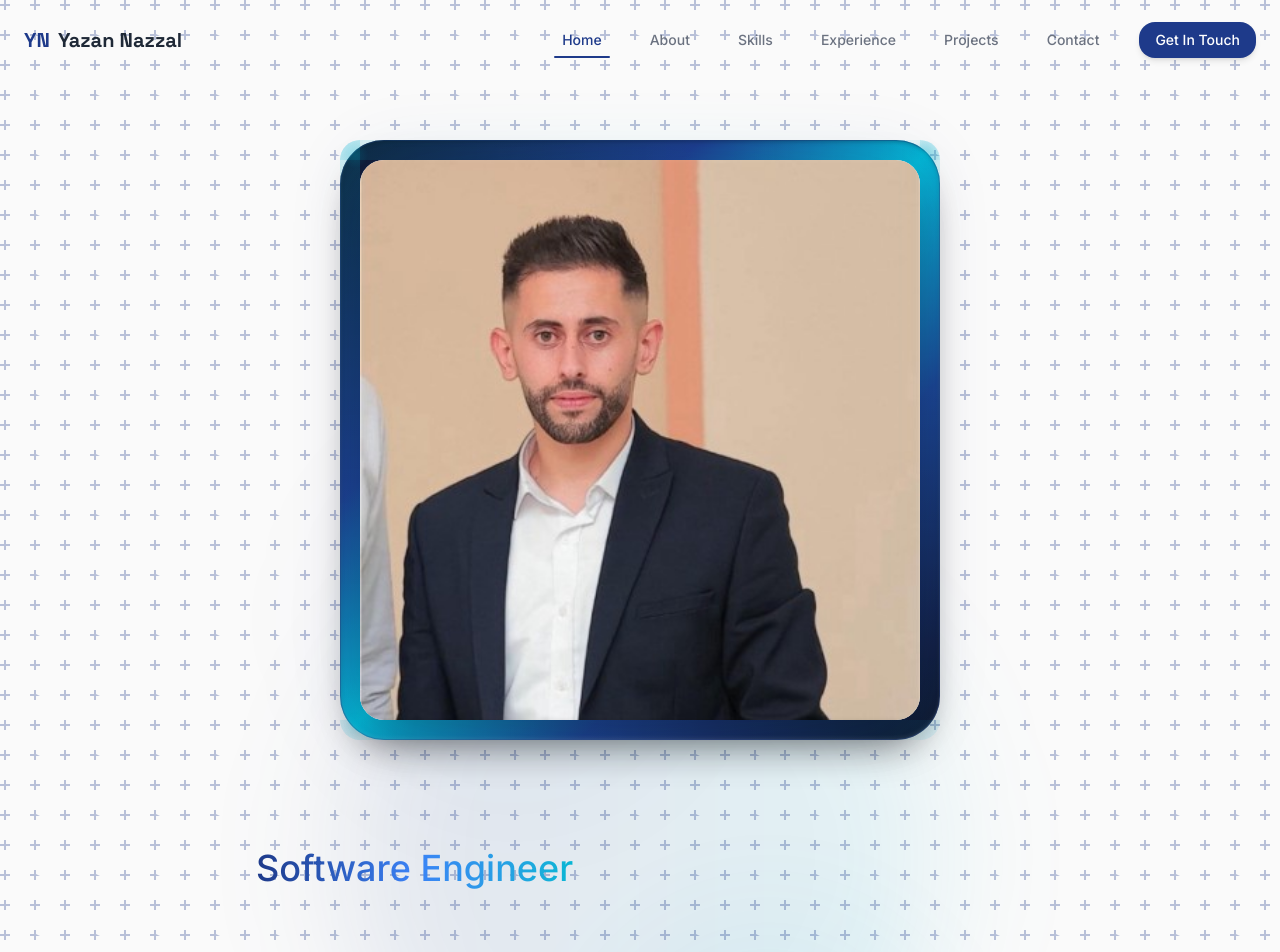
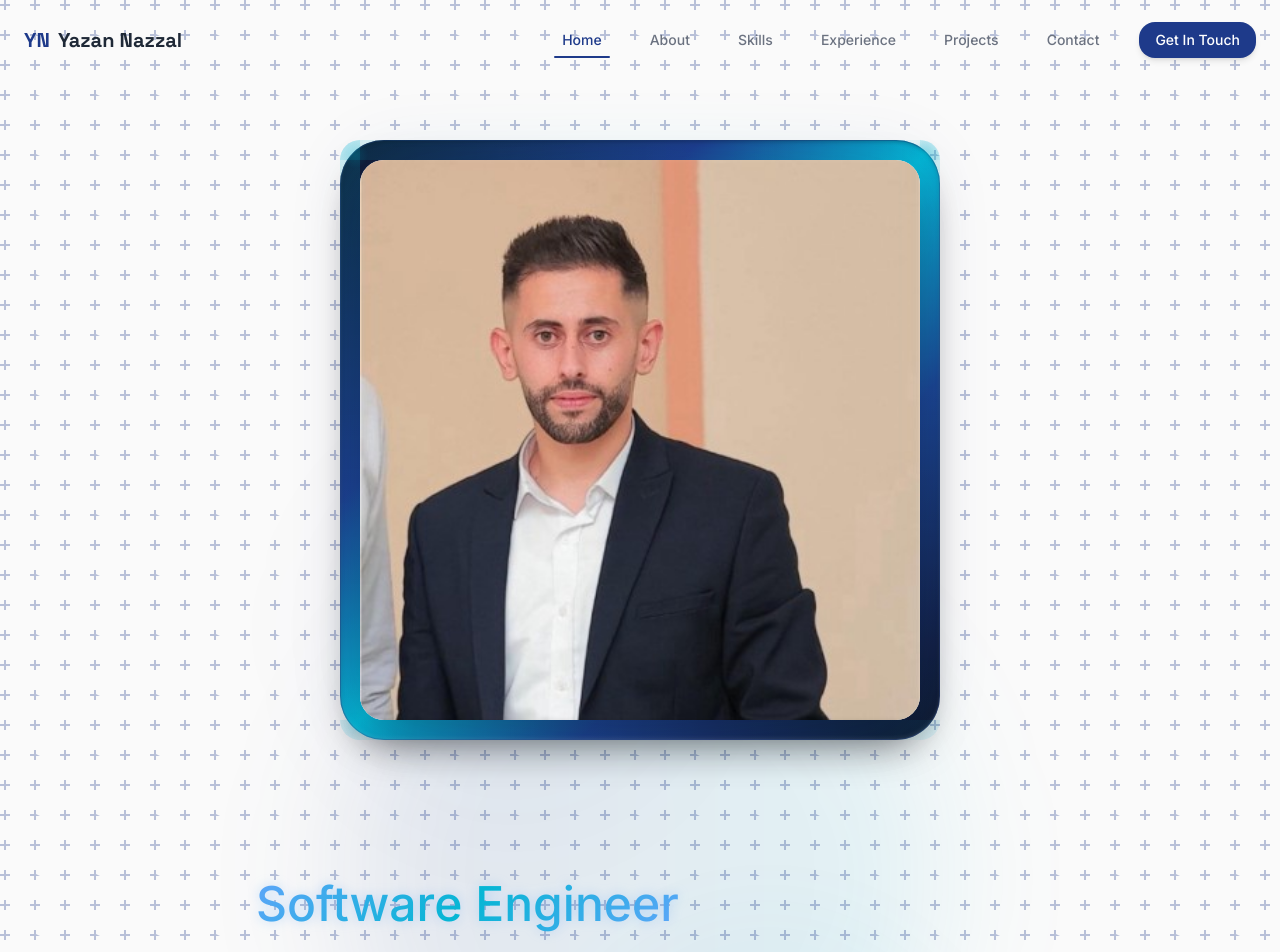
Before and after one commit to yazan77nazzl/portfoliowebsite, a React (Vite) app: page / in a window 1280 px wide. Shown: the top 952 px of the page. Built offline with nearby package versions, Linux system fonts and the light colour scheme.

Commit message:
Fix Software Engineer typewriter: real char-by-char typing, larger premium gradient with glow, lower-left positioning

```diff
--- a/src/components/sections/HeroContent.tsx
+++ b/src/components/sections/HeroContent.tsx
@@ -245,9 +245,18 @@ function Typewriter({ prefersReducedMotion }: { prefersReducedMotion: boolean })
     return () => clearTimeout(timeout);
   }, [index, deleting, pause, prefersReducedMotion]);
 
+  // Premium gradient + subtle glow via inline style (works with bg-clip-text)
+  const textStyle: React.CSSProperties = {
+    background: "linear-gradient(135deg, #60a5fa 0%, #06b6d4 50%, #60a5fa 100%)",
+    WebkitBackgroundClip: "text",
+    backgroundClip: "text",
+    color: "transparent",
+    filter: "drop-shadow(0 0 6px rgba(96,165,250,0.35))",
+  };
+
   return (
     <>
-      <span className="gradient-text text-2xl sm:text-3xl lg:text-4xl font-medium">{display}</span>
+      <span style={textStyle} className="text-3xl sm:text-4xl lg:text-5xl font-medium">{display}</span>
       {!prefersReducedMotion && <span className="animate-cursor-blink text-primary ml-1" aria-hidden="true">|</span>}
     </>
   );
@@ -291,7 +300,7 @@ function HeroContent({
         >
           <ProfilePhoto prefersReducedMotion={prefersReducedMotion} />
         </div>
-        <div className="self-start w-full mt-16 text-left">
+        <div className="self-start w-full mt-24 text-left">
           <Typewriter prefersReducedMotion={prefersReducedMotion} />
         </div>
 
```
